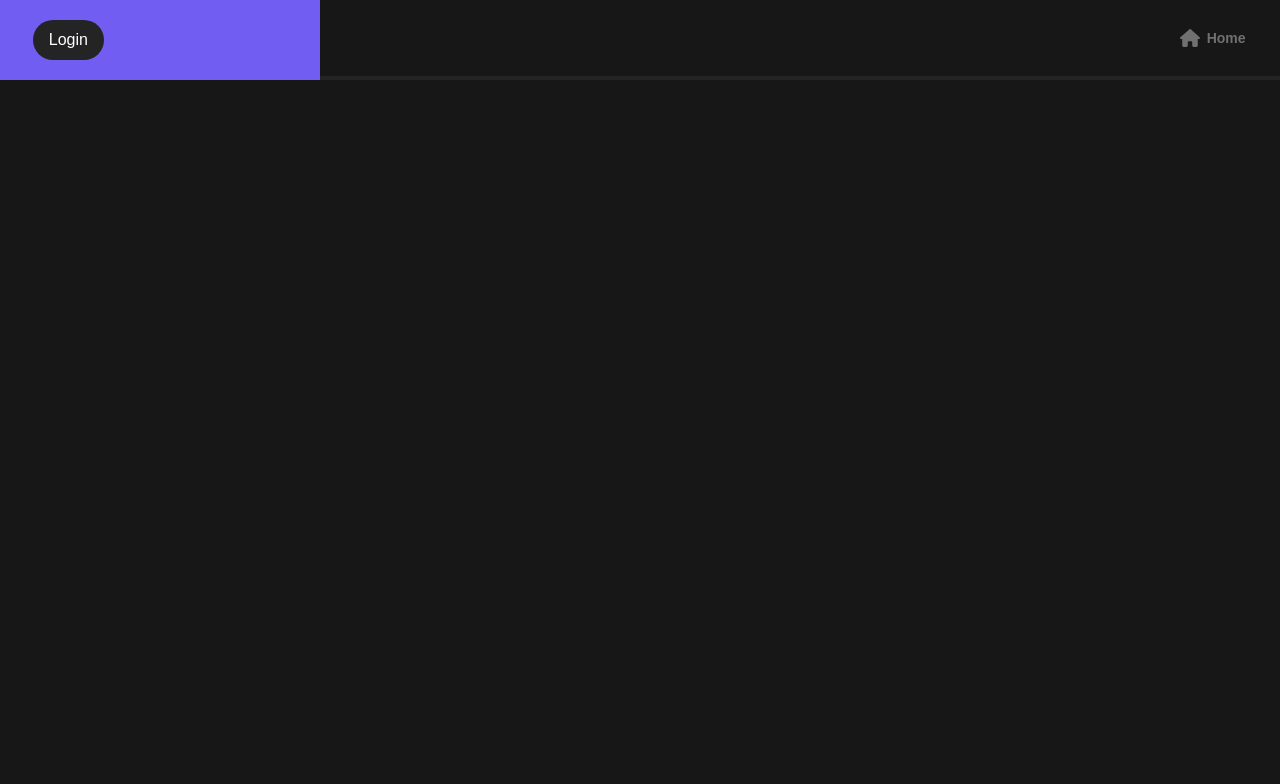
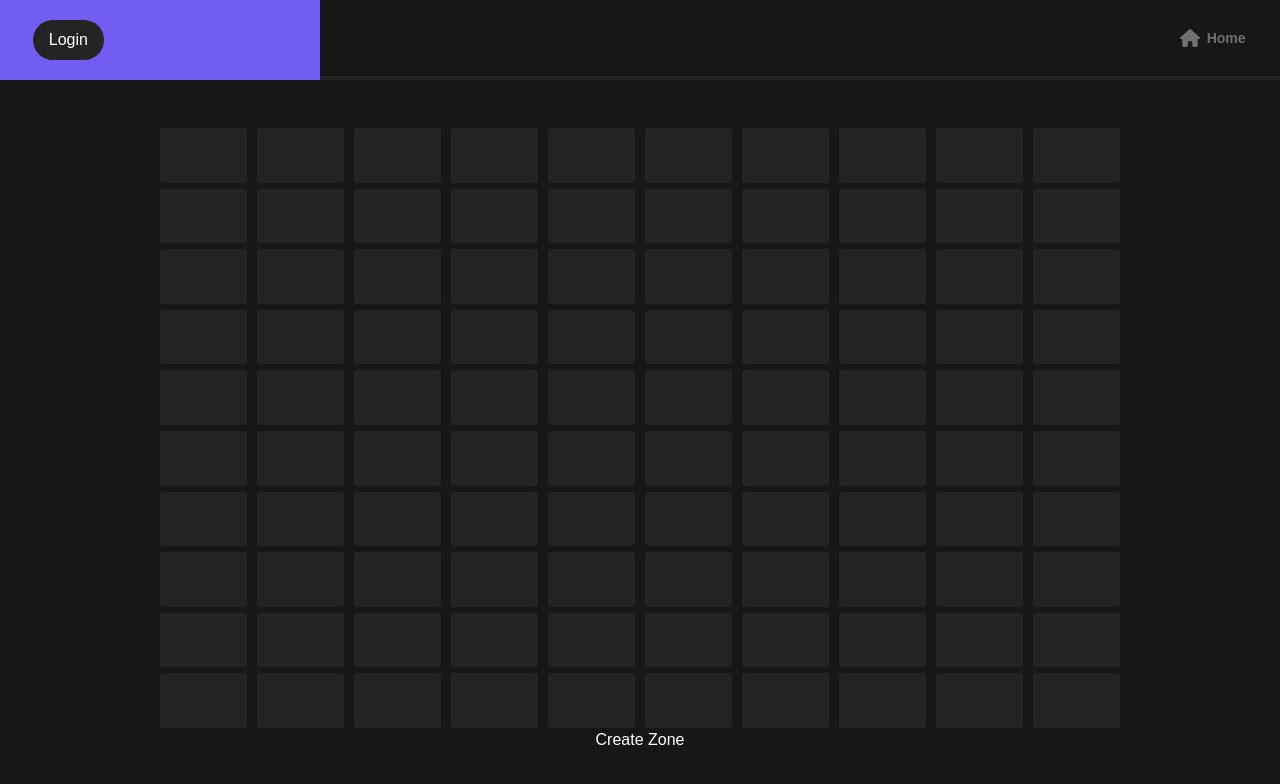
Before and after one commit to bojonas/MarketMap, a React (Create React App) app in the folder frontend/: page /test in a window 1280 px wide. Before the commit this address had no page. Shown: the top 784 px of the page. Built offline with nearby package versions, Linux system fonts and the light colour scheme.

Commit message:
testing new editor

```diff
--- a/frontend/src/App.jsx
+++ b/frontend/src/App.jsx
@@ -7,6 +7,7 @@ import Register from './myAccount/Register/Register';
 import MyProfile from './myAccount/MyProfile/MyProfile';
 import { tabPermission } from './tabPermission';
 import Navbar from './atoms/Navbar';
+import ZoneCreator from './test/ZoneCreator';
 
 // custom navigation order
 const order = [];
@@ -30,6 +31,7 @@ export default function App() {
           {!isLoggedIn&&<Route path={"/login"} element={<Login setIsLoggedIn={setIsLoggedIn}/>}/>}
           {!isLoggedIn&&<Route path={"/register"} element={<Register/>}/>}
           {isLoggedIn&&<Route path={"/my_profile"} element={<MyProfile/>}/>}
+          <Route path={'/test'} element={<ZoneCreator/>}/>
         </Routes>
       </Router>
     </div>
--- a/frontend/src/tabs/Home/CellViewer.jsx
+++ b/frontend/src/tabs/Home/CellViewer.jsx
@@ -6,7 +6,7 @@ const CellViewer = memo(({ type, cellStyle }) => {
   const source = images[type];
   return (
     <React.Fragment>
-      {type !== 'empty'
+      { type !== 'empty'
       ? <div className='flex justify-center items-center bg-[#d9d9d9] p-[5%]' style={cellStyle}>
           <img draggable='false' src={source} alt={type}/>
       </div>
--- a/frontend/src/tabs/Home/Home.jsx
+++ b/frontend/src/tabs/Home/Home.jsx
@@ -1,4 +1,4 @@
-import React, { useEffect, useRef, useState } from 'react';
+import React, { useEffect, useRef, useState, useMemo } from 'react';
 import debounce from 'lodash.debounce';
 import SearchBar from '../../atoms/SearchBar'
 import { requestGetMarkets, requestUpdateHistory } from "../../requests/homeRequests";
@@ -11,7 +11,6 @@ export default function Home() {
     const [search, setSearch] = useState('');
     const [markets, setMarkets] = useState([]);
     const [market, setMarket] = useState(null)
-    const [filteredMarkets, setFilteredMarkets] = useState([]);
     const [searchClicked, setSearchClicked] = useState(false);
     const timeoutId = useRef();
 
@@ -21,21 +20,20 @@ export default function Home() {
 
     useEffect(() => {
         const getMarkets = async () => {
-          const data = await requestGetMarkets();
-          if (data) setMarkets(data);
+            const data = await requestGetMarkets();
+            if (data) setMarkets(data);
         }
         getMarkets();
     }, []);
 
-    useEffect(() => {
-        const results = markets.filter(({ market_name, address, postal_code, city, country }) =>
+    const filteredMarkets = useMemo(() => {
+        return markets.filter(({ market_name, address, postal_code, city, country }) =>
             market_name.toLowerCase().includes(search) ||
             address.toLowerCase().includes(search) ||
             postal_code.toLowerCase().includes(search) ||
             city.toLowerCase().includes(search) ||
             country.toLowerCase().includes(search)
         );
-        setFilteredMarkets(results);
     }, [search, markets]);
 
     const handleOnFocus = () => {
@@ -56,13 +54,13 @@ export default function Home() {
     }, []);
 
     const selectMarket = async (market) => {
+        setMarket(market);
         if (!user_id) return;
         // update history
         const now = new Date();
         const offset = now.getTimezoneOffset() * 60000;
         const timestamp = (new Date(now - offset)).toISOString().slice(0,-1);
         await requestUpdateHistory(timestamp, user_id, market.market_id);
-        setMarket(market);
     };
 
     return (
@@ -90,7 +88,7 @@ export default function Home() {
                     ))}
                 </div>}
                 <SearchHistory user_id={user_id} markets={markets} selectMarket={selectMarket}/>
-                <ShoppingCarts/>
+                <ShoppingCarts user_id={user_id}/>
             </div>}
         </React.Fragment>
     );
--- a/frontend/src/tabs/Home/ShoppingCarts.jsx
+++ b/frontend/src/tabs/Home/ShoppingCarts.jsx
@@ -5,8 +5,7 @@ import { FaTrashCan } from "react-icons/fa6";
 import { FaCartPlus } from "react-icons/fa";
 import { BsCart4 } from "react-icons/bs";
 
-export default function ShoppingCarts() {
-    const user_id = localStorage.getItem('user_id')
+export default function ShoppingCarts({ user_id }) {
     const [shoppingCarts, setShoppingCarts] = useState([]);
     const [cartNames, setCartNames] = useState([]);
     const [isDataFetched, setIsDataFetched] = useState(false);
@@ -28,7 +27,7 @@ export default function ShoppingCarts() {
         setCartNames(newCartNames);
     };
 
-    const updateCartName = async (e, i, cartName, cart_id, prevCartName) => {
+    const updateCartName = async (i, cartName, cart_id, prevCartName) => {
         const name = cartName.trim();
         if (name === prevCartName) return;
 
@@ -58,8 +57,8 @@ export default function ShoppingCarts() {
                     <div key={i} className='flex justify-between items-center w-full'>
                         <input
                             placeholder='not named'
-                            onBlur={(e) => updateCartName(e, i, cartNames[i], shoppingCart.cart_id, shoppingCart.cart_name)}
-                            onChange={e => handleInputChange(e, i)} value={cartNames[i]}
+                            onBlur={(e) => updateCartName(i, cartNames[i], shoppingCart.cart_id, shoppingCart.cart_name)}
+                            onChange={e => handleInputChange(e, i)} value={cartNames[i] || ''}
                             className='placeholder:italic placeholder-gray-700 font-bold text-center bg-offwhite rounded-lg border-[0.4svh] border-offwhite hover:border-purple-custom outline-none'
                         />
                         <BsCart4
--- /dev/null
+++ b/frontend/src/test/MapLayout.jsx
@@ -0,0 +1,33 @@
+import { Zone } from "./Zone";
+
+export class MapLayout {
+    constructor() {
+      this.zones = new Map();
+    }
+
+    addZone(id, data, shape) {
+      const zone = new Zone(id, data, shape);
+      this.zones.set(id, zone);
+    }
+
+    removeZone(id) {
+      const zone = this.zones.get(id);
+      if (zone) {
+        // disconnect from all neighbors
+        zone.neighbors.forEach(neighbor => zone.disconnect(neighbor));
+        this.zones.delete(id);
+      }
+    }
+
+    connectZones(id1, id2) {
+      const zone1 = this.zones.get(id1);
+      const zone2 = this.zones.get(id2);
+      if (zone1 && zone2) zone1.connect(zone2);
+    }
+
+    disconnectZones(id1, id2) {
+      const zone1 = this.zones.get(id1);
+      const zone2 = this.zones.get(id2);
+      if (zone1 && zone2) zone1.disconnect(zone2);
+    }
+}
--- /dev/null
+++ b/frontend/src/test/Shape.jsx
@@ -0,0 +1,28 @@
+class Shape {
+    constructor(id) {
+      this.id = id;
+    }
+}
+
+class Circle extends Shape {
+    constructor(id, center, radius) {
+        super(id);
+        this.center = center;
+        this.radius = radius;
+    }
+}
+
+class Square extends Shape {
+    constructor(id, topLeft, sideLength) {
+        super(id);
+        this.topLeft = topLeft;
+        this.sideLength = sideLength;
+    }
+}
+
+class Triangle extends Shape {
+    constructor(id, vertices) {
+        super(id);
+        this.vertices = vertices;
+    }
+}
--- /dev/null
+++ b/frontend/src/test/Zone.jsx
@@ -0,0 +1,20 @@
+export class Zone {
+    constructor(id, shape, data) {
+        this.id = id;
+        this.shape = shape;
+        this.data = data;
+        this.neighbors = [];
+    }
+
+    // connect zone to another
+    connect(otherZone) {
+        this.neighbors.push(otherZone);
+        otherZone.neighbors.push(this);
+    }
+
+    // disconnect zone from another
+    disconnect(otherZone) {
+        this.neighbors = this.neighbors.filter(zone => zone.id !== otherZone.id);
+        otherZone.neighbors = otherZone.neighbors.filter(zone => zone.id !== this.id);
+    }
+}
--- /dev/null
+++ b/frontend/src/test/ZoneCreator.jsx
@@ -0,0 +1,74 @@
+import React, { useState } from 'react';
+import { Zone } from './Zone';
+import { getItemImages } from '../helper/getItemImages';
+
+export default function ZoneCreator() {
+    const [rowCount, ] = useState(10);
+    const [colCount, ] = useState(10);
+    const [zone, setZone] = useState(new Zone(0, Array(rowCount).fill().map(() => Array(colCount).fill(true)), {}));
+    const [selectedCells, setSelectedCells] = useState(new Set());
+
+    const createZone = () => {
+        const shape = Array(rowCount).fill().map(() => Array(colCount).fill(false));
+        selectedCells.forEach(cell => {
+            const [row, col] = cell.split(',').map(Number);
+            shape[row][col] = true;
+        });
+        setZone(new Zone(0, shape, {}));
+        setSelectedCells(new Set());
+    };
+
+    const toggleCell = (row, col) => {
+        const cell = `${row},${col}`;
+        if (selectedCells.has(cell)) {
+            selectedCells.delete(cell);
+        } else {
+            selectedCells.add(cell);
+        }
+        setSelectedCells(new Set(selectedCells));
+    };
+
+    return (
+        <div className='text-black flex flex-col items-center justify-center w-full h-full'>
+            <div className='grid w-[75svw] h-[75svh] gap-[1%]'
+                style={{
+                    gridTemplateColumns: `repeat(${rowCount}, 1fr)`,
+                    gridTemplateRows: `repeat(${colCount}, 1fr)`
+                }}>
+                { zone.shape.map((row, rowIndex) => (
+                    row.map((cell, colIndex) => {
+                        const isSelected = selectedCells.has(`${rowIndex},${colIndex}`);
+                        const inZone = zone.shape[rowIndex][colIndex];
+                        return (
+                            <div key={colIndex} onClick={() => toggleCell(rowIndex, colIndex)}>
+                                { inZone && <ZoneCell
+                                    type={'empty'}
+                                    cellStyle={{
+                                        //transform: `rotate(${layout[i][j]['rotation']}deg)`,
+                                        backgroundColor: isSelected ? '#715DF2' : ''
+                                    }}
+                                />}
+                            </div>
+                        );
+                    })
+                ))}
+            </div>
+            <button onClick={createZone} className='text-white'>Create Zone</button>
+        </div>
+    );
+};
+
+const ZoneCell = React.memo(({ type, cellStyle }) => {
+  const images = getItemImages();
+  const source = images[type];
+  return (
+    <React.Fragment>
+      { type !== 'empty'
+      ? <div className='flex justify-center items-center bg-[#d9d9d9] p-[5%] rounded-[5%] w-full h-full' style={cellStyle}>
+          <img draggable='false' src={source} alt={type}/>
+      </div>
+      : <div className='flex justify-center items-center bg-gray-custom p-[5%] rounded-[5%] w-full h-full' style={cellStyle}/>
+      }
+    </React.Fragment>
+  );
+});
```
